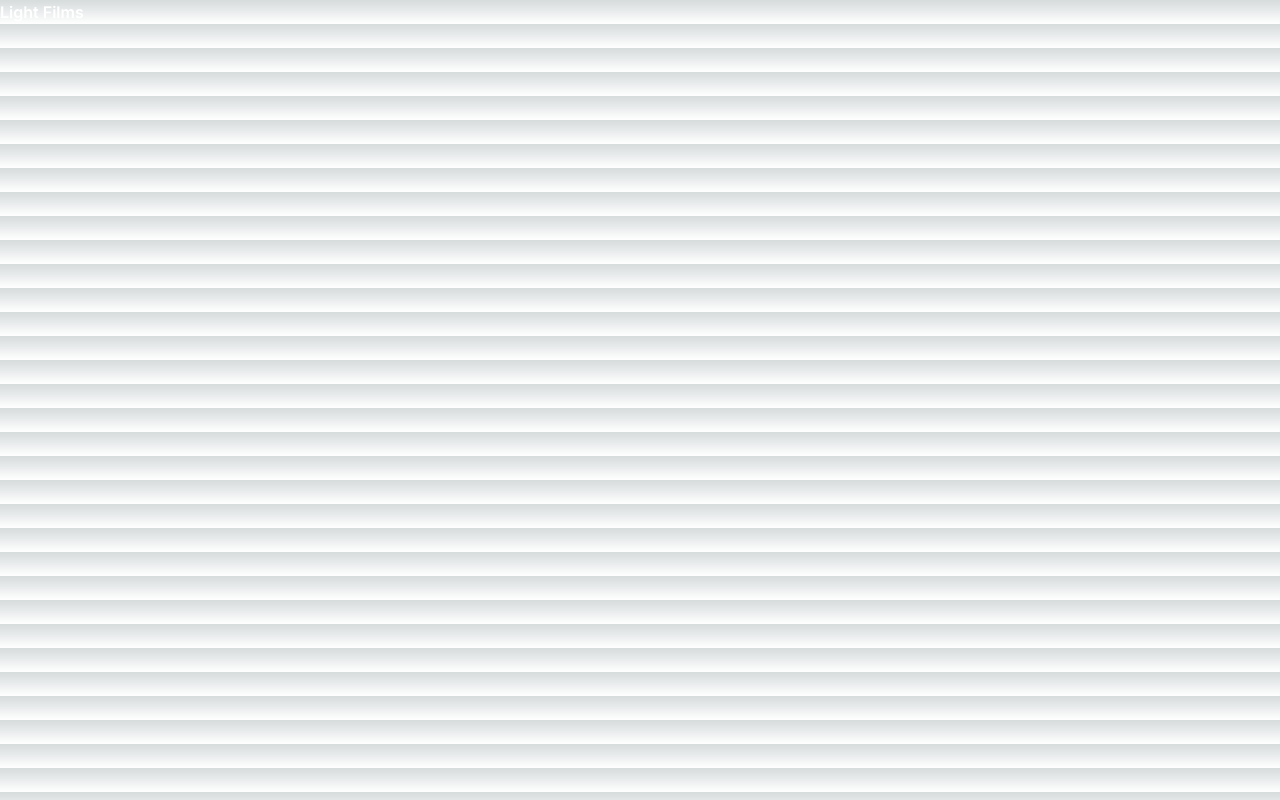
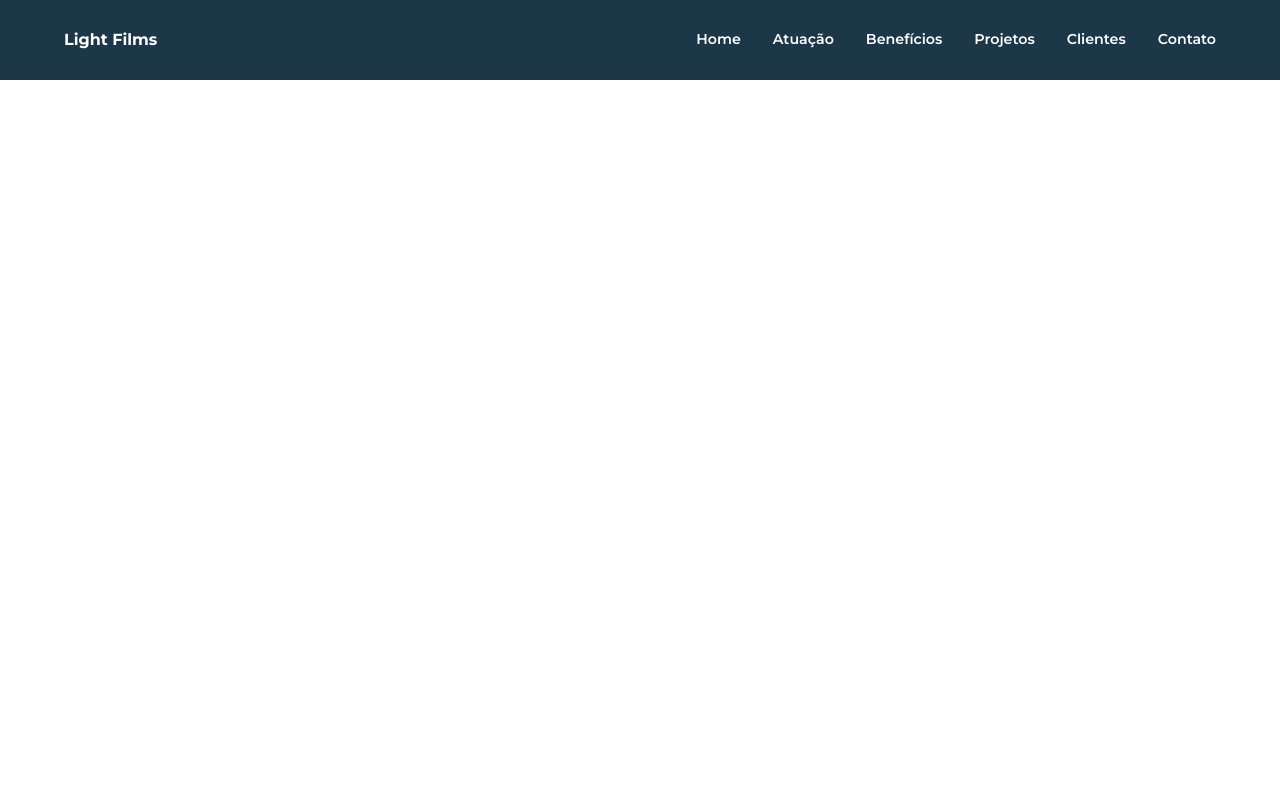
Before and after one commit to CaiqueMorales20/light-films, a Next.js app: page / in a window 1280 px wide. Built offline with nearby package versions, Linux system fonts and the light colour scheme.

Commit message:
:sparkles: feat: Header

```diff
--- a/app/globals.css
+++ b/app/globals.css
@@ -2,26 +2,17 @@
 @tailwind components;
 @tailwind utilities;
 
-:root {
-  --foreground-rgb: 0, 0, 0;
-  --background-start-rgb: 214, 219, 220;
-  --background-end-rgb: 255, 255, 255;
+*{
+  -webkit-tap-highlight-color: transparent;
+  -webkit-touch-callout: none;
+  -webkit-user-select: none;
+  -khtml-user-select: none;
+  -moz-user-select: none;
+  -ms-user-select: none;
+  user-select: none;
 }
 
-@media (prefers-color-scheme: dark) {
-  :root {
-    --foreground-rgb: 255, 255, 255;
-    --background-start-rgb: 0, 0, 0;
-    --background-end-rgb: 0, 0, 0;
-  }
+body.menu-open{
+  height: 100vh;
+  overflow: hidden;
 }
-
-body {
-  color: rgb(var(--foreground-rgb));
-  background: linear-gradient(
-      to bottom,
-      transparent,
-      rgb(var(--background-end-rgb))
-    )
-    rgb(var(--background-start-rgb));
-}
--- a/app/layout.tsx
+++ b/app/layout.tsx
@@ -1,16 +1,24 @@
+// Imports
+import { Montserrat } from "next/font/google";
+import type { Metadata } from "next";
+
+// Imported Components
 import Header from "@/components/Header";
+
+// Stylesheets
 import "./globals.css";
-import type { Metadata } from "next";
-import { Inter } from "next/font/google";
 
-const inter = Inter({ subsets: ["latin"] });
+// Font
+const montserrat = Montserrat({ subsets: ["latin"] });
 
+// SEO
 export const metadata: Metadata = {
 	title: "Light Films",
 	description:
 		"Descubra os incríveis benefícios da aplicação de insulfilm em sua casa, comércio ou escritório. Reduza o calor, bloqueie os raios UV prejudiciais, aumente a privacidade e fortaleça a segurança de suas janelas. Transforme seu espaço em um ambiente mais confortável, protegido e eficiente com o insulfilm. Saiba mais!",
 };
 
+// Functional Component
 export default function RootLayout({
 	children,
 }: {
@@ -18,7 +26,7 @@ export default function RootLayout({
 }) {
 	return (
 		<html lang="en">
-			<body className={inter.className}>
+			<body className={montserrat.className}>
 				<Header />
 				{children}
 			</body>
--- /dev/null
+++ b/components/Header/Logo/index.tsx
@@ -0,0 +1,9 @@
+// Functional Component
+export default function Logo() {
+	// Rendering
+	return (
+		<h1 id="logo" className="text-white font-bold">
+			Light Films
+		</h1>
+	);
+}
--- /dev/null
+++ b/components/Header/Menu/index.tsx
@@ -0,0 +1,54 @@
+// Imports
+import { useContext, useRef } from "react";
+import { useOnClickOutside } from "@/utils/useOnClickOutside";
+
+// Imported Component
+import MenuItem from "../MenuItem";
+
+// Data
+import { HeaderData } from "../data";
+
+// Context
+import { HeaderContextType } from "../type";
+import { HeaderContext } from "..";
+
+// Functional Component
+export default function Menu() {
+	// Variables
+	const { openedMenu, setOpenedMenu } = useContext(
+		HeaderContext
+	) as HeaderContextType;
+	const menuRef = useRef(null);
+
+	// Functions
+	useOnClickOutside(menuRef, () => setOpenedMenu(false));
+
+	// Rendering
+	return (
+		<>
+			<ul
+				id="menu"
+				ref={menuRef}
+				data-opened={openedMenu}
+				className="md:static md:bg-transparent md:translate-x-0 md:flex-row md:w-max flex items-center justify-center gap-8 text-sm flex-col absolute top-0 left-0 bg-primary-500 w-[80vw] h-full -translate-x-full duration-300 data-[opened=true]:translate-x-0 data-[opened=true]:bg-primary-400 z-20"
+			>
+				{HeaderData.map((item, index) => {
+					// Rendering
+					return (
+						<MenuItem
+							onClick={() => setOpenedMenu(false)}
+							key={index}
+							name={item.name}
+							link={item.link}
+						/>
+					);
+				})}
+			</ul>
+			<div
+				id="overlay"
+				data-opened={openedMenu}
+				className="md:hidden data-[opened=false]:-z-10 data-[opened=false]:bg-transparent z-10 w-full h-full inset-0 fixed bg-black/[0.6]"
+			></div>
+		</>
+	);
+}
--- /dev/null
+++ b/components/Header/MenuItem/index.tsx
@@ -0,0 +1,19 @@
+// Imports
+import { Link } from "react-scroll";
+import { HeaderType } from "../type";
+
+// Functional Component
+export default function MenuItem(props: HeaderType) {
+	// Rendering
+	return (
+		<div>
+			<li
+				id="menu-item"
+				className="text-white cursor-pointer font-semibold"
+				onClick={props.onClick}
+			>
+				{props.name}
+			</li>
+		</div>
+	);
+}
--- /dev/null
+++ b/components/Header/data.ts
@@ -0,0 +1,9 @@
+// Data
+export const HeaderData = [
+	{ name: "Home", link: "" },
+	{ name: "Atuação", link: "" },
+	{ name: "Benefícios", link: "" },
+	{ name: "Projetos", link: "" },
+	{ name: "Clientes", link: "" },
+	{ name: "Contato", link: "" },
+];
--- a/components/Header/index.tsx
+++ b/components/Header/index.tsx
@@ -1,23 +1,48 @@
+// Client side
 "use client";
 
 // Imports
-import { useMediaQuery } from "@/utils/useMediaQuery";
+import { createContext, useState } from "react";
+import { useUpdateEffect } from "@/utils/useUpdateEffect";
 
 // Icons
-import { Menu } from "lucide-react";
+import Hamburger from "@/public/menu.png";
+import Image from "next/image";
+import Menu from "./Menu";
+import Logo from "./Logo";
+import { HeaderContextType } from "./type";
+
+// Context
+export const HeaderContext = createContext<null | HeaderContextType>(null);
 
 // Functional Component
 export default function Header() {
 	// Variables
-	const mobile = useMediaQuery("(max-width: 768px)");
+	const [openedMenu, setOpenedMenu] = useState(false);
+
+	// Functions
+	useUpdateEffect(() => {
+		document.body.classList.toggle("menu-open");
+	}, [openedMenu]);
 
 	// Rendering
 	return (
-		<header>
-			<h1 id="logo" className="flex gap-5  text-white font-semibold">
-				Light Films
-			</h1>
-			{mobile && <Menu />}
-		</header>
+		<HeaderContext.Provider value={{ openedMenu, setOpenedMenu }}>
+			<header className="flex justify-between gap-4 bg-primary-400">
+				<nav className="flex items-center justify-between m-auto h-[5rem] w-[90%] ">
+					<Logo />
+					<Menu />
+					<Image
+						src={Hamburger}
+						width={32}
+						height={32}
+						alt="Abrir menu"
+						onClick={() => setOpenedMenu(!openedMenu)}
+						className="md:hidden cursor-pointer"
+						priority
+					/>
+				</nav>
+			</header>
+		</HeaderContext.Provider>
 	);
 }
--- /dev/null
+++ b/components/Header/type.ts
@@ -0,0 +1,11 @@
+// Types
+export type HeaderContextType = {
+	openedMenu: boolean;
+	setOpenedMenu: (prev: boolean) => void;
+};
+
+export type HeaderType = {
+	name: string;
+	link: string;
+	onClick?: () => void;
+};
--- a/package.json
+++ b/package.json
@@ -12,12 +12,14 @@
     "@types/node": "20.4.5",
     "@types/react": "18.2.17",
     "@types/react-dom": "18.2.7",
+    "@types/react-scroll": "^1.8.7",
     "autoprefixer": "10.4.14",
     "lucide-react": "^0.263.1",
     "next": "13.4.12",
     "postcss": "8.4.27",
     "react": "18.2.0",
     "react-dom": "18.2.0",
+    "react-scroll": "^1.8.9",
     "tailwindcss": "3.3.3",
     "typescript": "5.1.6"
   }
--- a/tailwind.config.js
+++ b/tailwind.config.js
@@ -12,13 +12,22 @@ module.exports = {
         'gradient-conic':
           'conic-gradient(from 180deg at 50% 50%, var(--tw-gradient-stops))',
       },
+      screens: {
+        'tablet': '768px',
+        'laptop': '1024px',
+        'desktop': '1280px',
+      },
       fontSize: {
         sm: 'clamp(0.8rem, 0.17vw + 0.76rem, 0.89rem);',
         base: 'clamp(1rem, 0.34vw + 0.91rem, 1.19rem)',
         lg: 'clamp(1.56rem, 1vw + 1.31rem, 2.11rem)',
         xl: 'clamp(1.95rem, 1.56vw + 1.56rem, 2.81rem)',
         '2xl': 'clamp(2.44rem, 2.38vw + 1.85rem, 3.75rem)',
-      }
+      },
+      colors: {
+        'primary-500': '#243c5a',
+        'primary-400': '#1b3748',
+      },
     },
   },
   plugins: [],
```
Also changed, not shown: public/menu.png (added), 1 other file (tests, documents, lock files or other folders).
